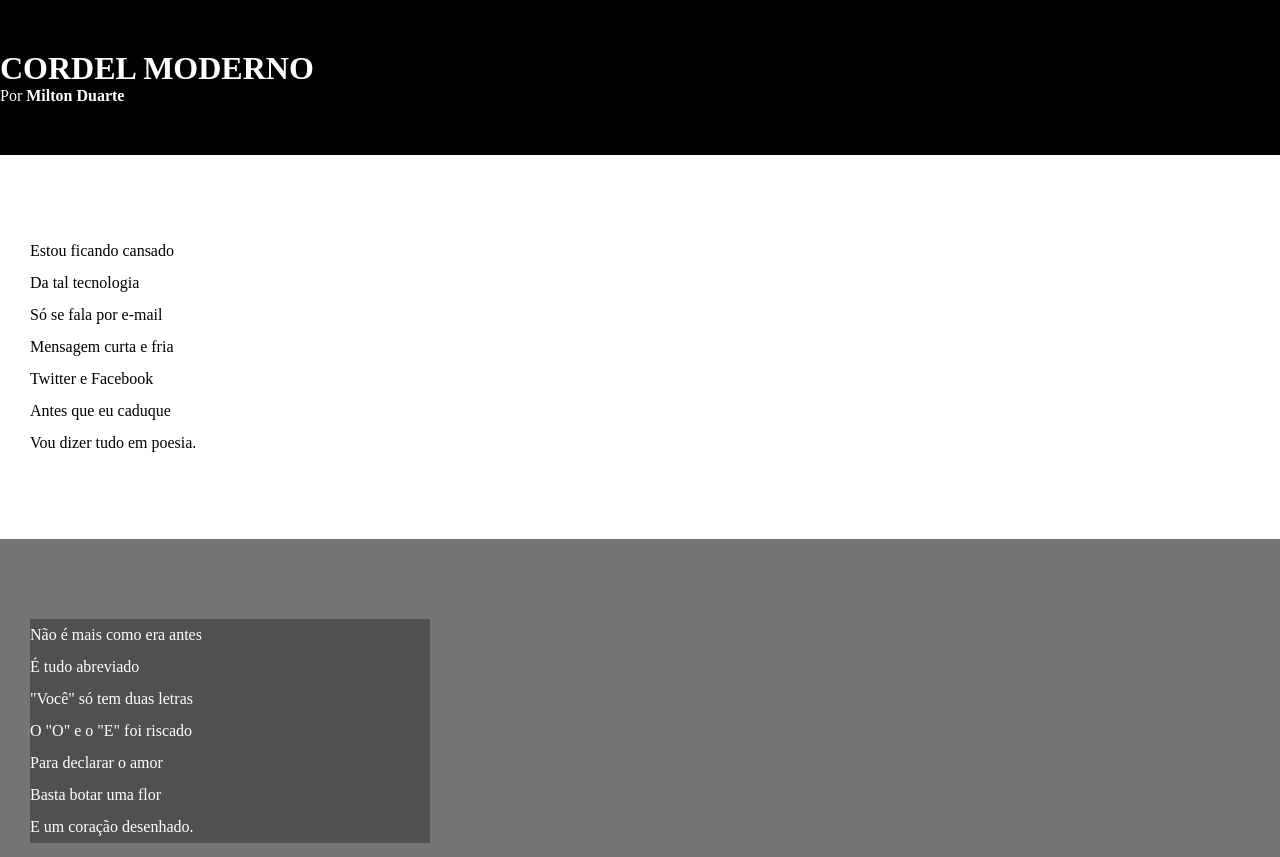
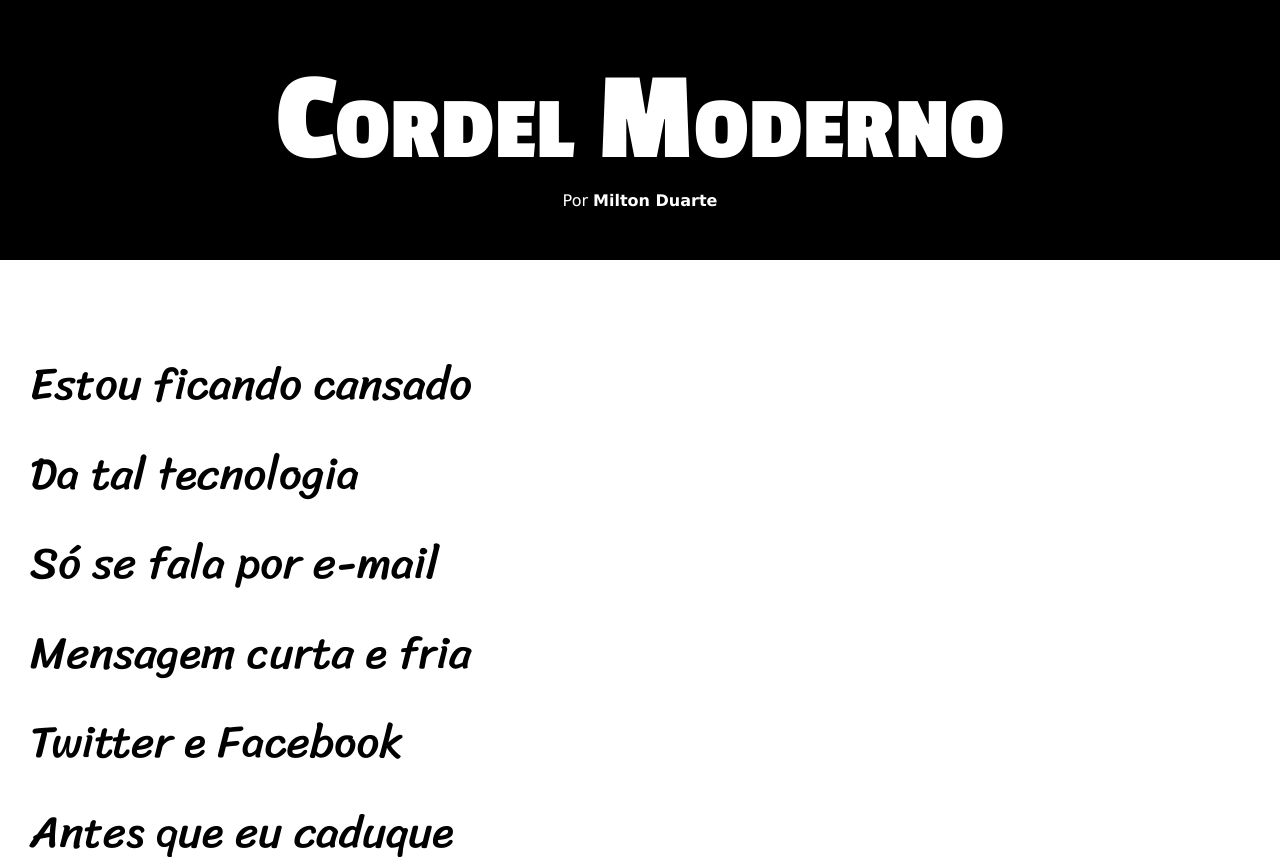
Before and after one commit to gabriel-s-passos-araujo/HTML-CSS, a plain HTML site: page desafios/desafio012cor/index.html in a window 1280 px wide. Shown: the top 857 px of the page. Drawn offline with Linux system fonts and the light colour scheme.

Commit message:
atualização de estilo

```diff
--- a/desafios/desafio012cor/style.css
+++ b/desafios/desafio012cor/style.css
@@ -1,24 +1,37 @@
 @charset "UTF-8";
+
+@import url('https://fonts.googleapis.com/css2?family=Passion+One:wght@400;700;900&display=swap');
+@import url('https://fonts.googleapis.com/css2?family=Sriracha&display=swap');
 
 *{
     margin: 0px;
     padding: 0px;
+    font-size: 1em;
+}
+
+:root{
+    --fonte1: Verdana, Geneva, Tahoma, sans-serif;
+    --fonte2: 'Passion One', sans-serif;
+    --fonte3: 'Sriracha', cursive
 }
 
 html,body{
     min-height: 100vh;
     background-color: darkgrey;
+    font-family: var(--fonte1);
 }
 
 header{
     background-color: black;
     color: white;
+    text-align: center;
 }
 
 header > h1{
     padding-top: 50px;
-    text-transform: uppercase;
     font-variant: small-caps;
+    font-family: var(--fonte2);
+    font-size: 10vw;
 }
 
 header > p{
@@ -40,6 +53,8 @@ section{
     padding-bottom: 10vh;
     padding-left: 30px;
     line-height: 2em;
+    font-family: var(--fonte3);
+    font-size: 3.5vw;
 }
 
 section.normal{
@@ -56,7 +71,8 @@ section.imagem{
 
 section.imagem > p{
     background-color: rgba(0, 0, 0, 0.322);
-    width: 400px;
+    display: inline-block;
+    padding: 5px;
 }
 footer{
     color: white;
```
